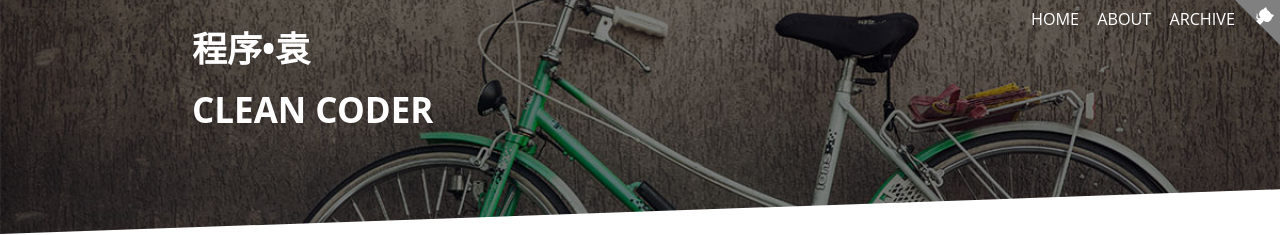
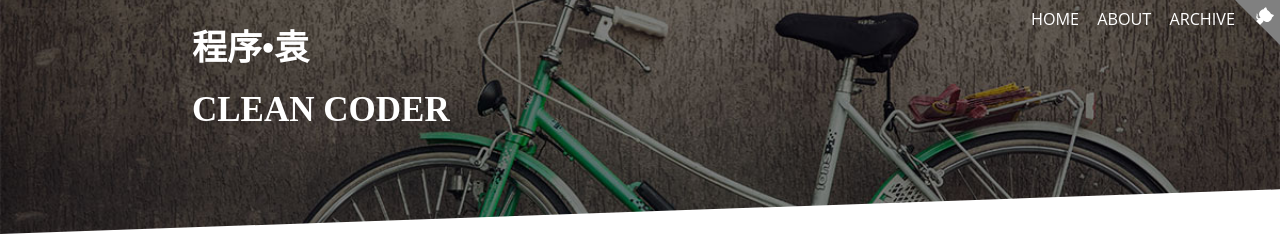
Before and after one commit to lemon123456/sjyuan-cc.github.io, a Jekyll site: the page built from index.html, in a window 1280 px wide. Shown: the top 235 px of the page. Built offline with Jekyll 4.4.1, drawn with Linux system fonts in a browser that asks for light colours; nearby versions of some CDN libraries; the list of posts is cut into pages by our own code; comment, search, counter and statistics services are not loaded.

Commit message:
change logo style

```diff
--- a/assets/css/app.scss
+++ b/assets/css/app.scss
@@ -694,10 +694,12 @@ dd {
 
   .logo-large {
     display: none;
+    font-family: serif
   }
 
   .logo-small {
     font-weight: 600;
+    font-family: serif;
     a {
       color: white;
     }
@@ -1174,7 +1176,7 @@ footer {
       margin-left: 15%;
       position: fixed;
       font-size: 35px;
-      font-weight: 700;
+      font-weight: 800;
     }
   }
 }
```
